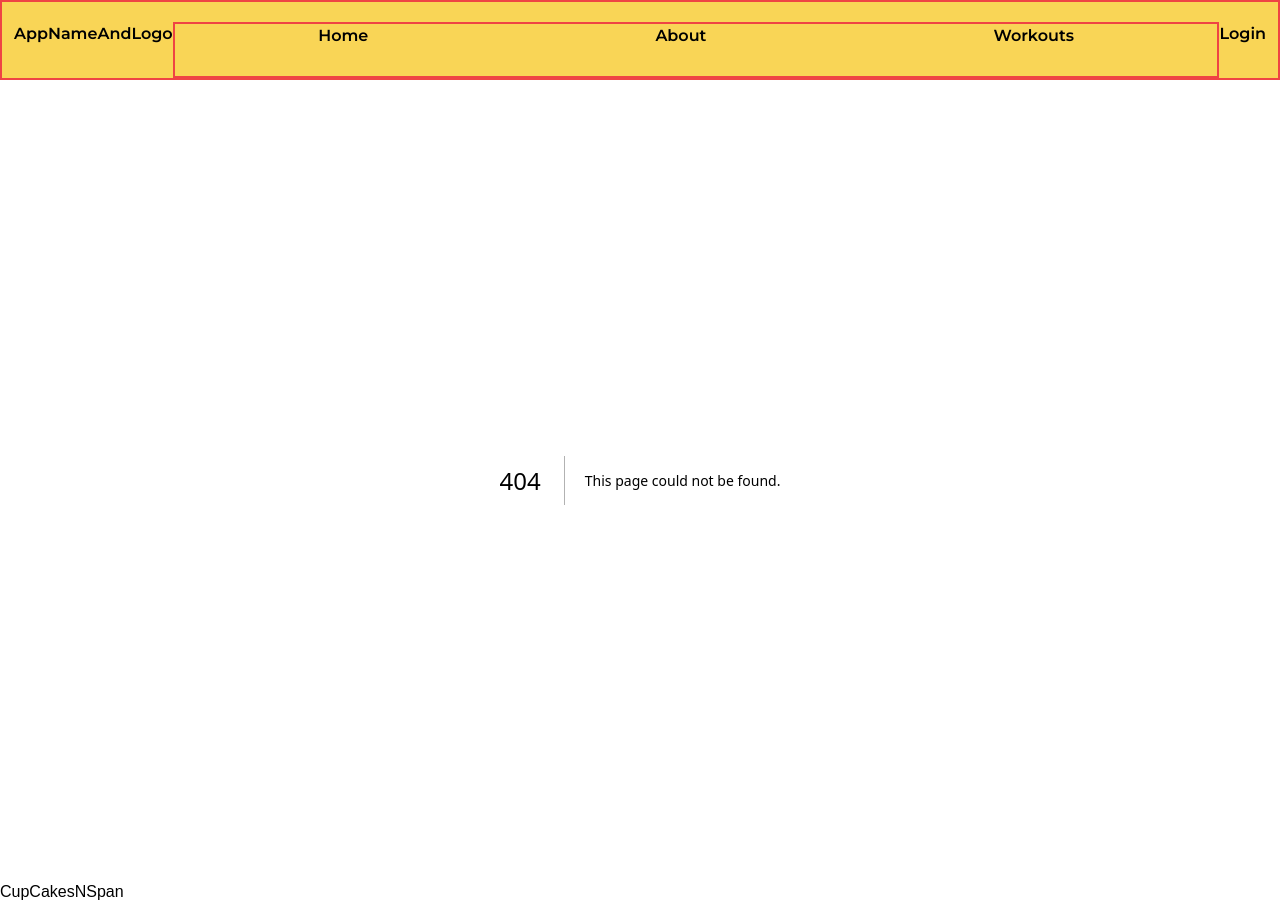
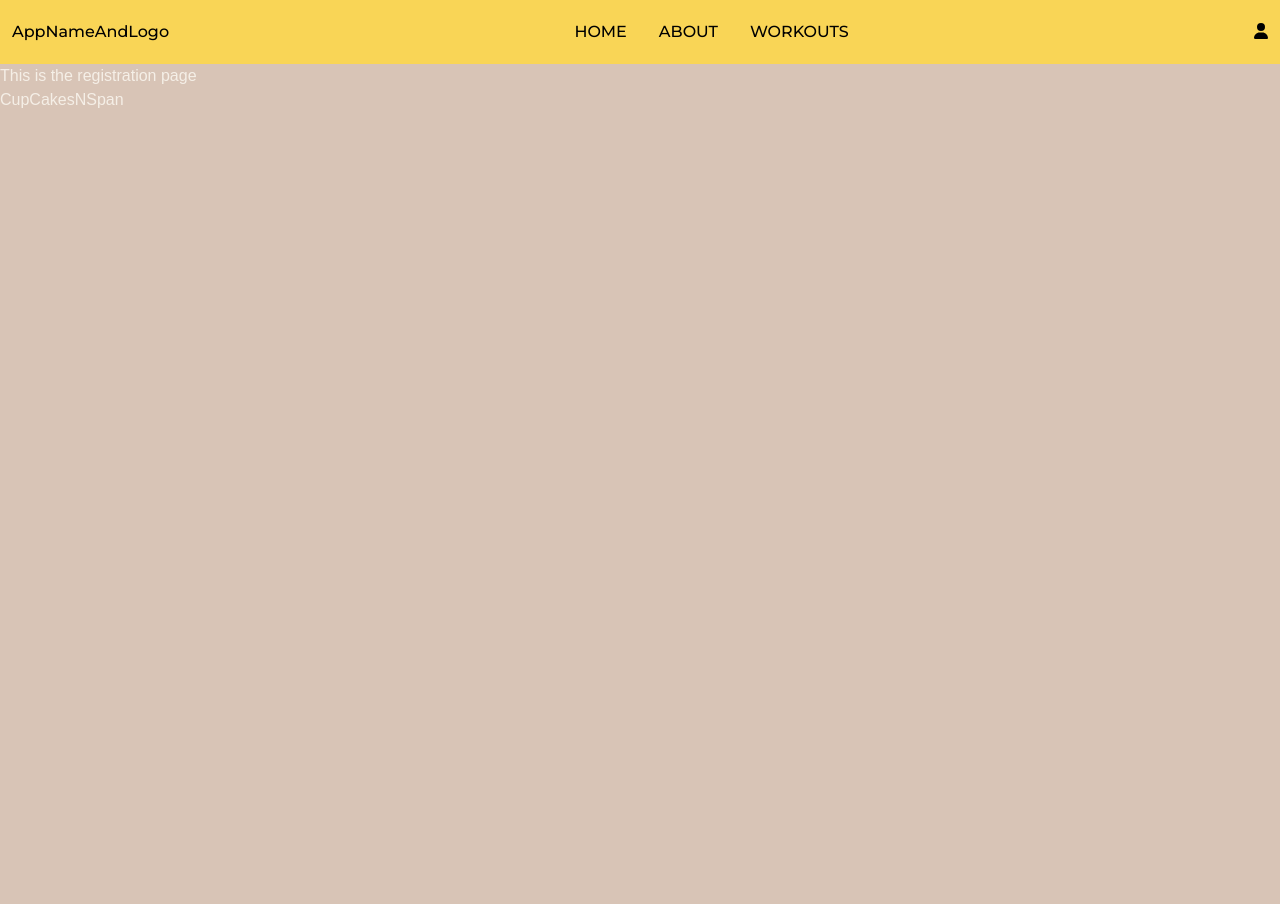
Before and after one commit to CupCakesNSpan/exappfront, a Next.js app: page /register in a window 1280 px wide. Before the commit this address had no page. After the commit the page ends 800 px from the top, so only its background shows below. Built offline with nearby package versions, Linux system fonts and the light colour scheme; a web font is replaced by a local one.

Commit message:
feat: basic navigation bar with links

```diff
--- /dev/null
+++ b/app/fontawesome.ts
@@ -0,0 +1,3 @@
+import { config } from '@fortawesome/fontawesome-svg-core';
+
+config.autoAddCss = false;
--- a/app/layout.tsx
+++ b/app/layout.tsx
@@ -2,6 +2,10 @@ import type { Metadata } from "next";
 import "./globals.css";
 import "./styles.css";
 import Link from 'next/link';
+import "@fortawesome/fontawesome-svg-core/styles.css";
+import "./fontawesome";
+import { FontAwesomeIcon } from "@fortawesome/react-fontawesome";
+import { faUser } from "@fortawesome/free-solid-svg-icons";
 
 export const metadata: Metadata = {
   title: "Exercise App",
@@ -28,18 +32,26 @@ export default function RootLayout({
             </div>
             <div className="nav-navlinks">
               <div className="nav-navlink">
-                <Link href="/">Home</Link>
+                <Link className="navlink" href="/">HOME</Link>
               </div>
               <div className="nav-navlink">
-                <Link href="/about">About</Link>
+                <Link className="navlink" href="/about">ABOUT</Link>
               </div>
               <div className="nav-navlink">
-                <Link href="/about">Workouts</Link>
+                <Link className="navlink" href="/about">WORKOUTS</Link>
               </div>
             </div>
             <div className="nav-loginlink">
-              <div className="nav-navlink">
-                <Link href="/login">Login</Link>
+              <div className="nav-dropbtn">
+                <FontAwesomeIcon icon={faUser} />
+              </div>
+              <div className="dropdown-content">
+                <div className="nav-navlink">
+                  <Link className="dropdown-content-navlink" href="/login">Login</Link>
+                </div>
+                <div className="nav-navlink">
+                  <Link className="dropdown-content-navlink" href="/register">Register</Link>
+                </div>
               </div>
             </div>
           </nav>
--- /dev/null
+++ b/app/register/page.tsx
@@ -0,0 +1,8 @@
+
+const Register = () => {
+    return (
+        <div>This is the registration page</div>
+    );
+};
+
+export default Register;
--- a/app/styles.css
+++ b/app/styles.css
@@ -1,18 +1,44 @@
 .nav-styles {
     @apply flex flex-row justify-between
-    h-12 md:h-16 lg:h-20
-    pt-3 md:pt-4 lg:pt-5 pl-3 pr-3
-    border-2 border-red-500
-    bg-summer-wet-sand-300 text-black font-semibold
+    h-10 md:h-12 lg:h-16
+    p-3 md:pt-4 lg:pt-5
+    bg-summer-wet-sand-300 text-black font-medium
     font-montserrat;
 }
 
 .nav-navlinks {
-    @apply flex flex-row justify-around
+    @apply flex flex-row justify-center
+    space-x-4 md:space-x-6 lg:space-x-8
     w-full
-    border-2 border-red-500
+}
 
+.navlink {
+    @apply
+    hover:border-b-4 hover:border-black
 }
+
+.nav-loginlink {
+    @apply hover:cursor-pointer;
+}
+
+.dropdown-content {
+    @apply
+    flex-col
+    hidden absolute bg-summer-wet-sand-100 shadow-lg
+    min-w-[160px] z-[1] right-0;
+}
+
+.dropdown-content .nav-navlink {
+    @apply p-2 hover:bg-summer-wet-sand-200;
+}
+
+.nav-loginlink:hover .dropdown-content {
+    @apply block;
+}
+
+.dropdown-content-navlink {
+    @apply block;
+ }
 
 .container {
 
```
Also changed, not shown: package.json (+9 -6 lines), 1 other file (tests, documents, lock files or other folders).
